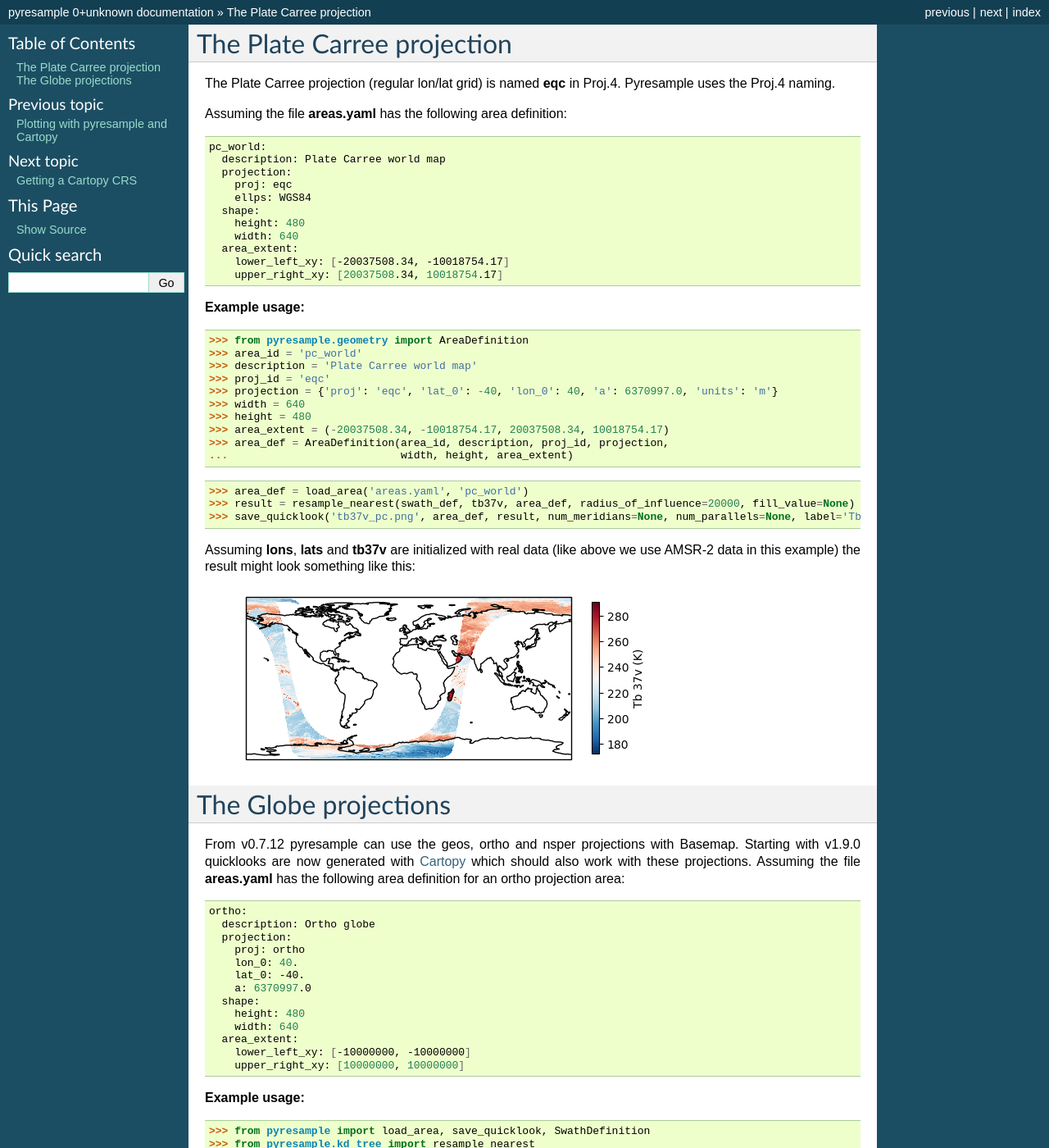
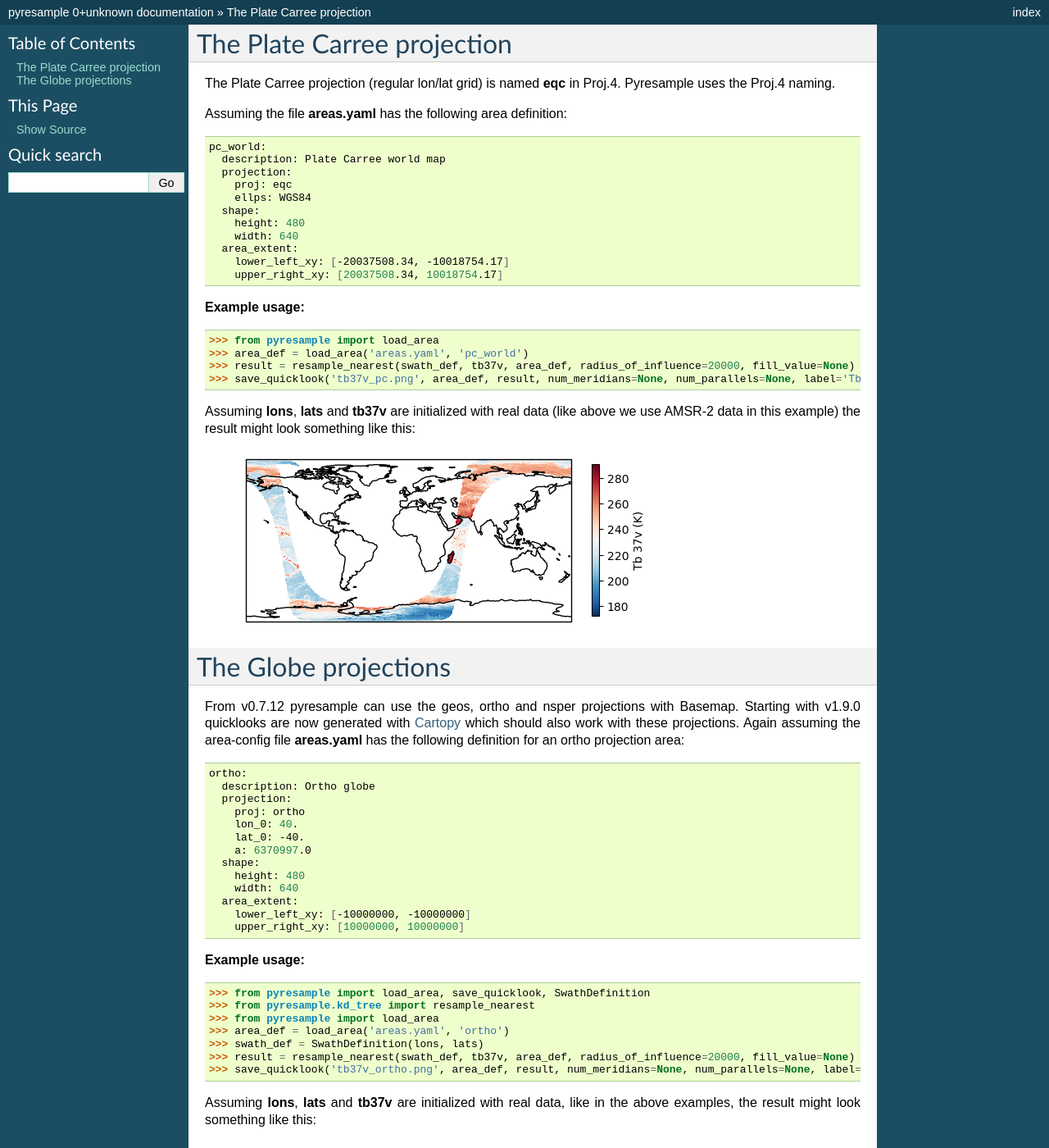
Before and after one commit to pytroll/pyresample, a Sphinx documentation site: the page built from docs/source/plot_projections.rst, in a window 1280 px wide and 1400 px high. Shown: the whole window at 82% size. Built offline with Sphinx 7.4.7, drawn with Linux system fonts in a browser that asks for light colours; some of the changed text lies outside the part shown.

Commit message:
Improve and condense the plot examples pages
Signed-off-by: Adam.Dybbroe <a000680@c21856.ad.smhi.se>

```diff
--- a/docs/source/index.rst
+++ b/docs/source/index.rst
@@ -44,7 +44,5 @@ Documentation
    multi
    preproc
    plot_quick_display
-   plot_projections
-   plot_cartopy_basemap
    data_reduce
    API
--- a/docs/source/plot_projections.rst
+++ b/docs/source/plot_projections.rst
@@ -42,21 +44,10 @@ Assuming the file **areas.yaml** has the following area definition:
 
 **Example usage:**
 
- >>> from pyresample.geometry import AreaDefinition # doctest: +SKIP
- >>> area_id = 'pc_world' # doctest: +SKIP
- >>> description = 'Plate Carree world map' # doctest: +SKIP
- >>> proj_id = 'eqc' # doctest: +SKIP
- >>> projection = {'proj': 'eqc', 'lat_0': -40, 'lon_0': 40, 'a': 6370997.0, 'units': 'm'} # doctest: +SKIP
- >>> width = 640 # doctest: +SKIP
- >>> height = 480 # doctest: +SKIP
- >>> area_extent = (-20037508.34, -10018754.17, 20037508.34, 10018754.17) # doctest: +SKIP
- >>> area_def = AreaDefinition(area_id, description, proj_id, projection,
- ...                           width, height, area_extent) # doctest: +SKIP
-
+ >>> from pyresample import load_area # doctest: +SKIP
  >>> area_def = load_area('areas.yaml', 'pc_world') # doctest: +SKIP
  >>> result = resample_nearest(swath_def, tb37v, area_def, radius_of_influence=20000, fill_value=None) # doctest: +SKIP
  >>> save_quicklook('tb37v_pc.png', area_def, result, num_meridians=None, num_parallels=None, label='Tb 37v (K)') # doctest: +SKIP
-
 
 Assuming **lons**, **lats** and **tb37v** are initialized with real data (like
 above we use AMSR-2 data in this example) the result might look something like
@@ -70,8 +61,8 @@ The Globe projections
 
 From v0.7.12 pyresample can use the geos, ortho and nsper projections with
 Basemap. Starting with v1.9.0 quicklooks are now generated with Cartopy_ which
-should also work with these projections. Assuming the file **areas.yaml** has
-the following area definition for an ortho projection area:
+should also work with these projections. Again assuming the area-config file
+**areas.yaml** has the following definition for an ortho projection area:
 
 .. code-block:: bash
 
@@ -93,19 +84,9 @@ the following area definition for an ortho projection area:
 
  >>> from pyresample import load_area, save_quicklook, SwathDefinition
  >>> from pyresample.kd_tree import resample_nearest
- >>> from pyresample.geometry import AreaDefinition
- >>> area_id = 'ortho'
- >>> description = 'Ortho globe'
- >>> proj_id = 'ortho'
- >>> projection = {'proj': 'ortho', 'lat_0': -40, 'lon_0': 40, 'a': 6370997.0, 'units': 'm'}
- >>> width = 640
- >>> height = 480
- >>> area_extent = (-10000000, -10000000, 10000000, 10000000)
- >>> area_def = AreaDefinition(area_id, description, proj_id, projection,
- ...                           width, height, area_extent)
-
- >>> swath_def = SwathDefinition(lons, lats)
+ >>> from pyresample import load_area # doctest: +SKIP
  >>> area_def = load_area('areas.yaml', 'ortho') # doctest: +SKIP
+ >>> swath_def = SwathDefinition(lons, lats) # doctest: +SKIP
  >>> result = resample_nearest(swath_def, tb37v, area_def, radius_of_influence=20000, fill_value=None) # doctest: +SKIP
  >>> save_quicklook('tb37v_ortho.png', area_def, result, num_meridians=None, num_parallels=None, label='Tb 37v (K)') # doctest: +SKIP
 
--- a/docs/source/plot_quick_display.rst
+++ b/docs/source/plot_quick_display.rst
@@ -70,6 +70,9 @@ the above Satpy_ example) the result might look something like this:
 
 The data passed to the functions is a 2D array matching the AreaDefinition.
 
+.. include:: plot_projections.rst
+.. include:: plot_cartopy_basemap.rst
+
 
 .. _Satpy: http://www.github.com/pytroll/satpy
 .. _zenodo: https://doi.org/10.5281/zenodo.3553696
```
Also changed, not shown: other parts of docs/source/plot_projections.rst (+3 -1 lines), docs/source/plot_cartopy_basemap.rst (+11 -5 lines).
